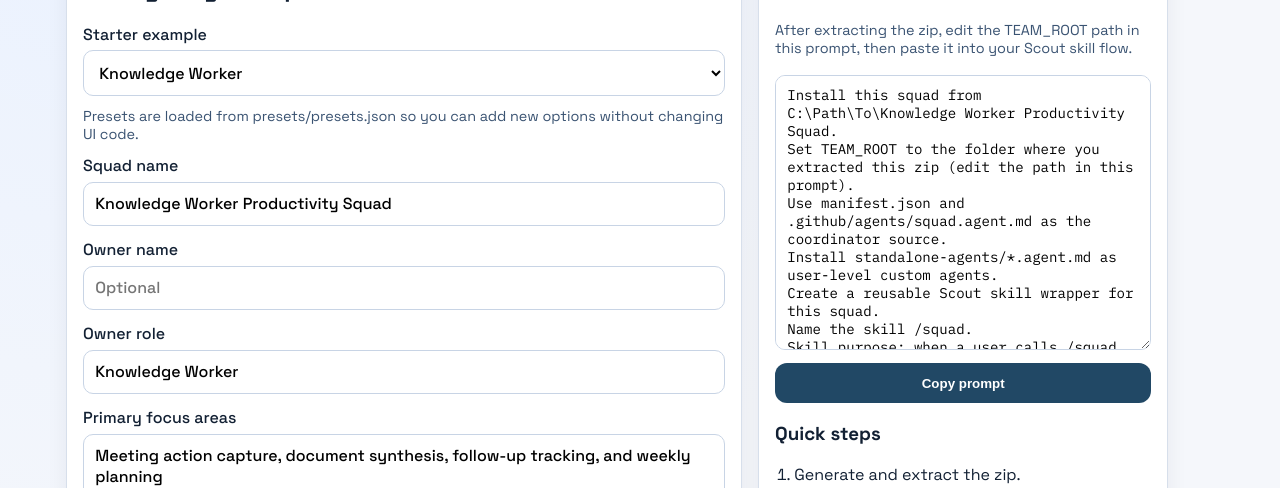
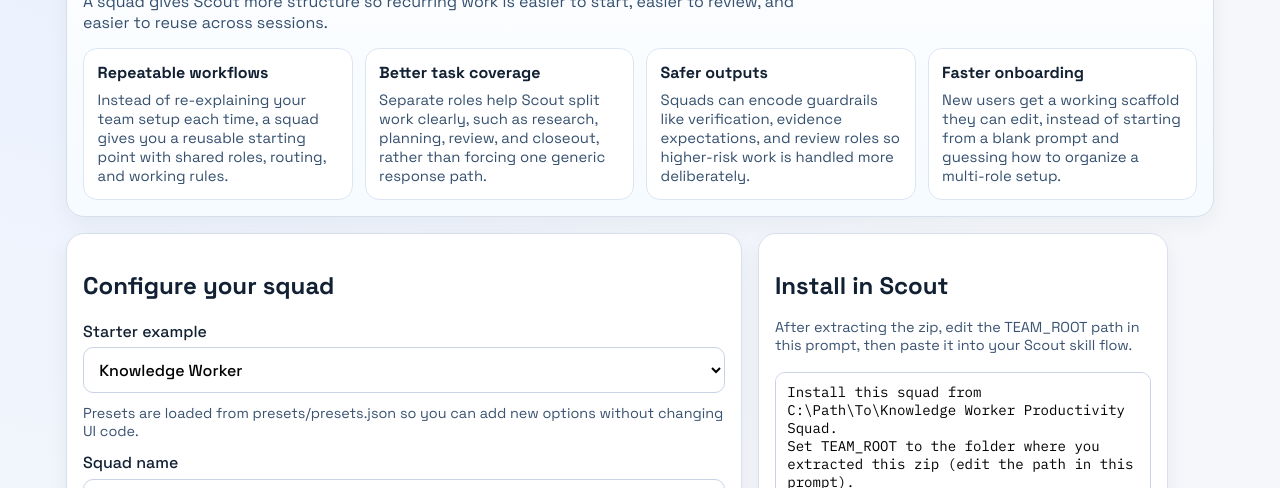
Before and after one commit to t3blake/scout-squad-builder, a plain HTML site: page index.html in a window 1280 px wide. Shown: the part 612-1100 px from the top of the page. Drawn offline with nearby package versions, Linux system fonts and the light colour scheme.

Commit message:
Add visible why-use-a-squad explainer

```diff
--- a/index.html
+++ b/index.html
@@ -40,6 +40,31 @@
         <article class="flow-card">
           <h3>3. Generate + import</h3>
           <p>Download zip, extract, and paste the generated prompt into Scout.</p>
+        </article>
+      </div>
+    </section>
+
+    <section class="why-squads" aria-labelledby="whySquadsTitle">
+      <div class="why-squads-header">
+        <h2 id="whySquadsTitle">Why use a Scout squad?</h2>
+        <p>A squad gives Scout more structure so recurring work is easier to start, easier to review, and easier to reuse across sessions.</p>
+      </div>
+      <div class="why-squads-grid">
+        <article class="why-card">
+          <h3>Repeatable workflows</h3>
+          <p>Instead of re-explaining your team setup each time, a squad gives you a reusable starting point with shared roles, routing, and working rules.</p>
+        </article>
+        <article class="why-card">
+          <h3>Better task coverage</h3>
+          <p>Separate roles help Scout split work clearly, such as research, planning, review, and closeout, rather than forcing one generic response path.</p>
+        </article>
+        <article class="why-card">
+          <h3>Safer outputs</h3>
+          <p>Squads can encode guardrails like verification, evidence expectations, and review roles so higher-risk work is handled more deliberately.</p>
+        </article>
+        <article class="why-card">
+          <h3>Faster onboarding</h3>
+          <p>New users get a working scaffold they can edit, instead of starting from a blank prompt and guessing how to organize a multi-role setup.</p>
         </article>
       </div>
     </section>
--- a/styles.css
+++ b/styles.css
@@ -122,6 +122,50 @@
 
 .quickflow h2 {
   margin: 0 0 0.55rem;
+}
+
+.why-squads {
+  margin-top: 1rem;
+  padding: 1rem;
+  border: 1px solid var(--line);
+  border-radius: 18px;
+  background: linear-gradient(180deg, #fcfdff 0%, #f6fbff 100%);
+  box-shadow: 0 8px 22px rgba(17, 33, 45, 0.05);
+}
+
+.why-squads-header h2 {
+  margin: 0;
+}
+
+.why-squads-header p {
+  margin: 0.45rem 0 0;
+  max-width: 72ch;
+  color: var(--ink-soft);
+}
+
+.why-squads-grid {
+  display: grid;
+  grid-template-columns: repeat(4, minmax(0, 1fr));
+  gap: 0.75rem;
+  margin-top: 0.9rem;
+}
+
+.why-card {
+  border: 1px solid #dce6f2;
+  border-radius: 14px;
+  background: #ffffff;
+  padding: 0.85rem;
+}
+
+.why-card h3 {
+  margin: 0;
+  font-size: 1rem;
+}
+
+.why-card p {
+  margin: 0.45rem 0 0;
+  color: var(--ink-soft);
+  font-size: 0.93rem;
 }
 
 .flow-grid {
@@ -446,6 +490,10 @@
     grid-template-columns: 1fr;
   }
 
+  .why-squads-grid {
+    grid-template-columns: 1fr;
+  }
+
   .grid {
     grid-template-columns: 1fr;
   }
```
